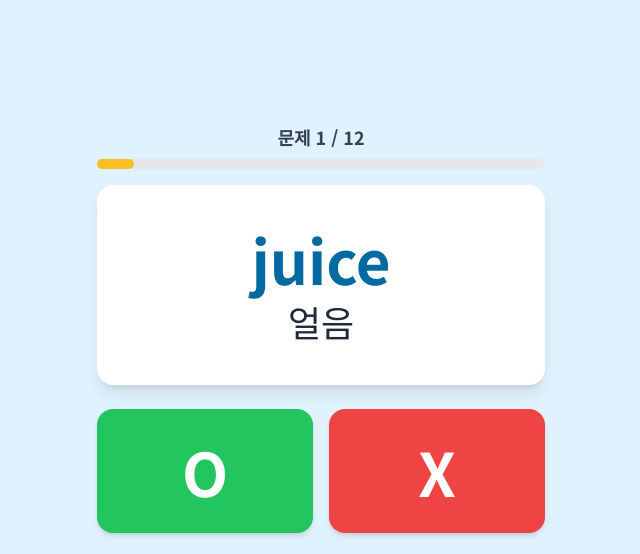
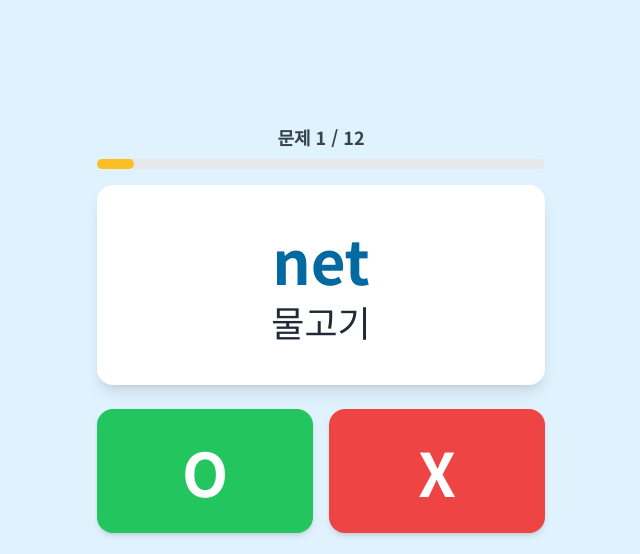
Before and after one commit to randy81ttz/Accounting-game, a plain HTML site: page index.html in a window 1280 px wide. Both pictures are taken after a click on the button "퀴즈 시작!". Shown: the whole page, without its empty margins (319-959 px from the left). Drawn offline with nearby package versions, Linux system fonts and the light colour scheme; a web font is replaced by a local one.

Commit message:
Update index.html

```diff
--- a/index.html
+++ b/index.html
@@ -3,7 +3,7 @@
 <head>
     <meta charset="UTF-8">
     <meta name="viewport" content="width=device-width, initial-scale=1.0">
-    <title>초등 영단어 OX 퀴즈</title>
+    <title>우리아들 영단어 OX 퀴즈</title>
     <script src="https://cdn.tailwindcss.com"></script>
     <link href="https://fonts.googleapis.com/css2?family=Noto+Sans+KR:wght@400;700&family=Gasoek+One&display=swap" rel="stylesheet">
     <style>
@@ -15,6 +15,7 @@
         }
         .card {
             transition: all 0.3s ease;
+            border: 4px solid transparent;
         }
         .btn-ox {
             transition: all 0.2s ease;
@@ -42,7 +43,7 @@
 
         <!-- 시작 화면 -->
         <div id="start-screen" class="text-center bg-white p-8 rounded-2xl shadow-lg">
-            <h1 class="text-4xl font-title text-sky-600 mb-4">영단어 OX 퀴즈</h1>
+            <h1 class="text-4xl font-title text-sky-600 mb-4">우리아들 영단어 OX 퀴즈</h1>
             <p class="text-gray-600 mb-8">영어 단어를 보고 뜻이 맞는지 O, X로 답해봐!</p>
             <button id="start-btn" class="w-full bg-sky-500 hover:bg-sky-600 text-white font-bold py-4 px-4 rounded-xl text-2xl shadow-md transition-transform transform hover:scale-105">
                 퀴즈 시작!
@@ -90,19 +91,20 @@
     </div>
 
     <script>
+        // 요청하신 새로운 단어 목록으로 교체했습니다.
         const words = [
-            { word: 'apple', meaning: '사과', example: 'I ate an apple.', example_kr: '나는 사과를 먹었다.' },
-            { word: 'book', meaning: '책', example: 'I read a book.', example_kr: '나는 책을 읽는다.' },
-            { word: 'cat', meaning: '고양이', example: 'The cat is cute.', example_kr: '그 고양이는 귀엽다.' },
-            { word: 'dog', meaning: '개', example: 'The dog is big.', example_kr: '그 개는 크다.' },
-            { word: 'egg', meaning: '계란', example: 'I like to eat eggs.', example_kr: '나는 계란 먹는 것을 좋아한다.' },
-            { word: 'flower', meaning: '꽃', example: 'The flower is beautiful.', example_kr: '그 꽃은 아름답다.' },
-            { word: 'grape', meaning: '포도', example: 'Grapes are sweet.', example_kr: '포도는 달콤하다.' },
-            { word: 'hat', meaning: '모자', example: 'I have a new hat.', example_kr: '나는 새 모자가 있다.' },
-            { word: 'ice', meaning: '얼음', example: 'The ice is cold.', example_kr: '얼음은 차갑다.' },
-            { word: 'juice', meaning: '주스', example: 'I drink orange juice.', example_kr: '나는 오렌지 주스를 마신다.' },
-            { word: 'key', meaning: '열쇠', example: 'This is the key to the door.', example_kr: '이것은 그 문의 열쇠이다.' },
-            { word: 'lion', meaning: '사자', example: 'The lion is the king of the jungle.', example_kr: '사자는 정글의 왕이다.' }
+            { word: 'pat', meaning: '쓰다듬다', example: 'I can pat the dog.' },
+            { word: 'goldfish', meaning: '금붕어', example: 'There is a goldfish in the tank.' },
+            { word: 'bowl', meaning: '그릇', example: 'Put the fish in the bowl.' },
+            { word: 'watch', meaning: '보다', example: "Don't watch too much TV." },
+            { word: 'pet', meaning: '애완동물', example: 'Do you have a pet?' },
+            { word: 'new', meaning: '새로운', example: 'They moved to a new house.' },
+            { word: 'dog', meaning: '개', example: 'The dog barks.' },
+            { word: 'cat', meaning: '고양이', example: 'Jenny likes cats.' },
+            { word: 'fish', meaning: '물고기', example: 'The fish swims.' },
+            { word: 'net', meaning: '그물', example: "Let's use a net to catch butterflies." },
+            { word: 'shake', meaning: '흔들다', example: 'James shakes the box.' },
+            { word: 'chick', meaning: '병아리', example: 'The chick is yellow.' }
         ];
 
         // UI 요소
@@ -180,8 +182,7 @@
                         word: currentWord.word,
                         meaning: currentWord.meaning,
                         isCorrect: true, // O가 정답
-                        example: currentWord.example,
-                        example_kr: currentWord.example_kr
+                        example: currentWord.example
                     };
                 } else {
                     // 오답 문제
@@ -197,8 +198,7 @@
                         meaning: wrongMeaning,
                         isCorrect: false, // X가 정답
                         correctMeaning: currentWord.meaning,
-                        example: currentWord.example,
-                        example_kr: currentWord.example_kr
+                        example: currentWord.example
                     };
                 }
                 quizQuestions.push(question);
```
